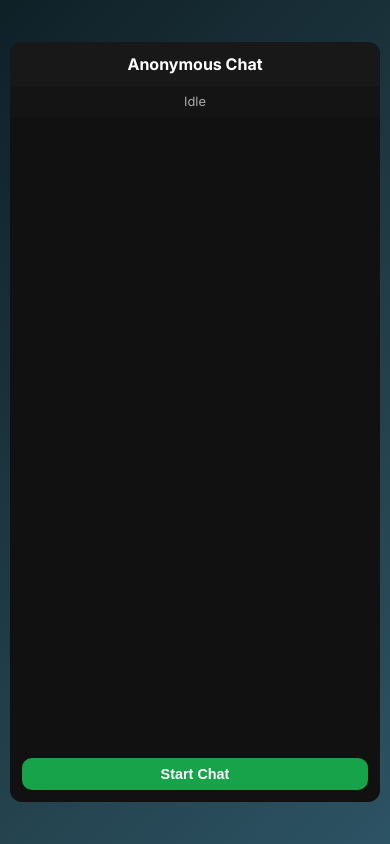
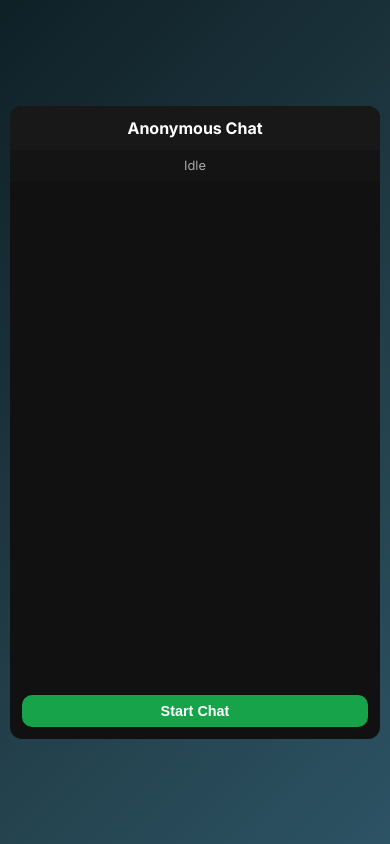
Before and after one commit to ShubhamBhardwaj2u/anonymous-chat, a plain HTML site: page frontend/index.html in a window 390 px wide. Drawn offline with nearby package versions, Linux system fonts and the light colour scheme; no server answers.

Commit message:
ui friendly for mobile

```diff
--- a/frontend/index.html
+++ b/frontend/index.html
@@ -26,7 +26,7 @@
       width: 95%;
       max-width: 520px;
       height: 95%;
-      max-height: 90vh;
+      max-height: 75vh;
       background: #111;
       border-radius: 18px;
       display: flex;
```
